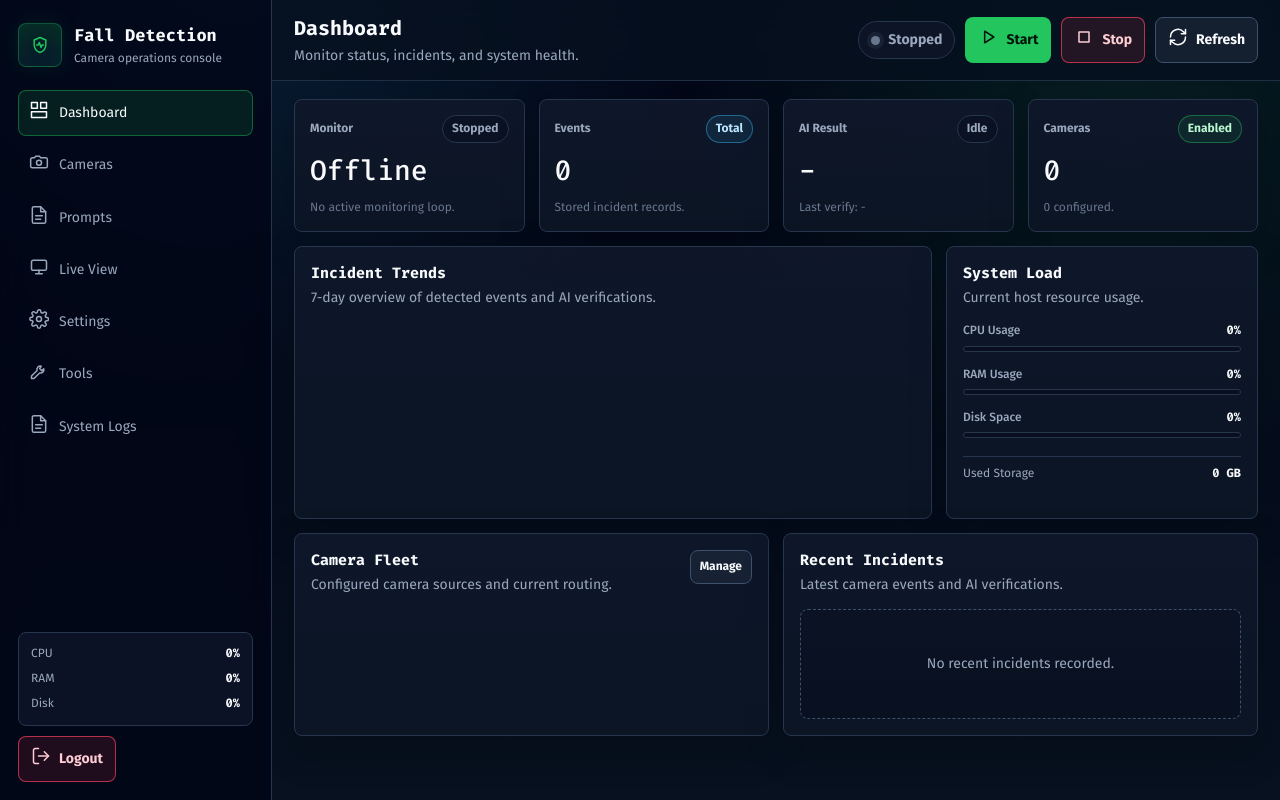
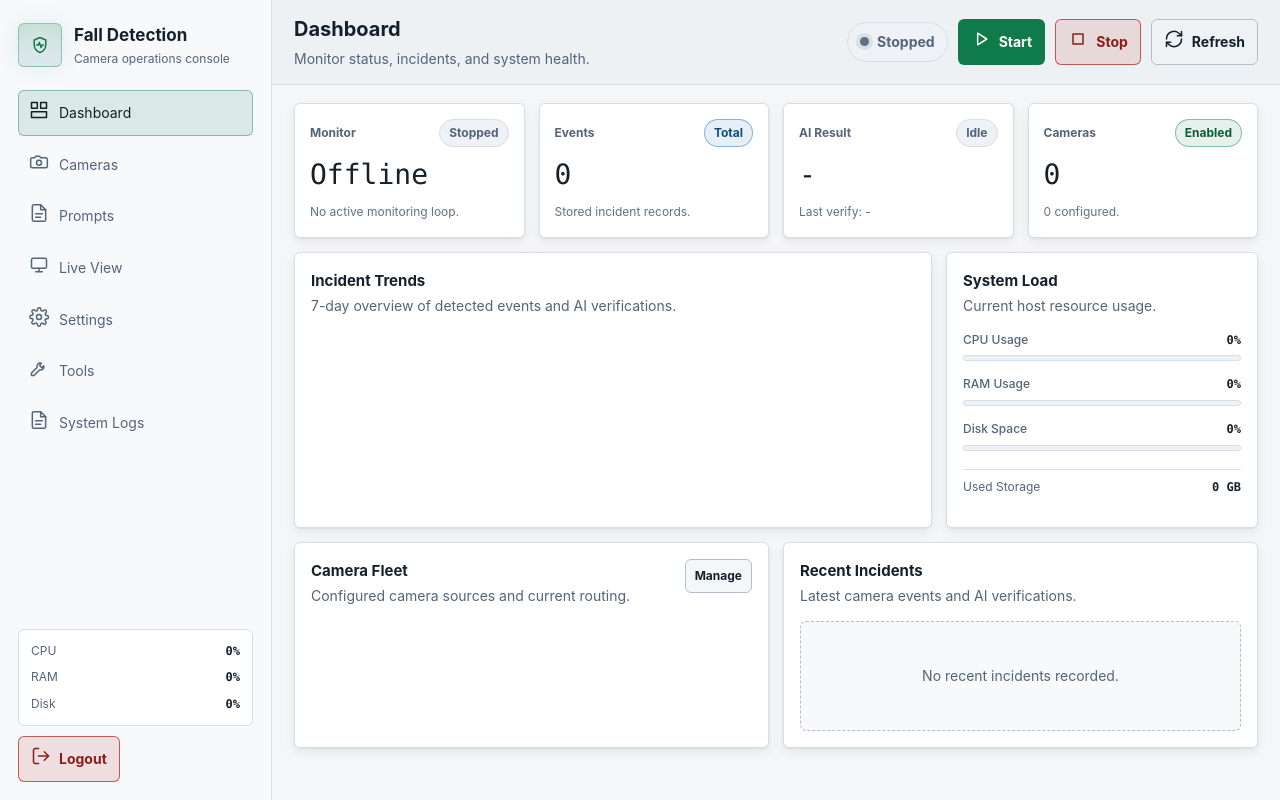
Before and after one commit to SamCh1/AI_detect, a FastAPI app: template fall_detection_web/templates/index.html in a window 1280 px wide. Run offline with FastAPI, Linux system fonts and the light colour scheme; the template is opened without the code that fills it, so the values that code supplies are empty; a map, chart or similar area stays blank; some libraries are stand-ins or nearby versions.

Commit message:
feat(260913-gqp-02): reskin index.html to clinical light theme
- Canonical :root token block, system font stack, no Google Fonts import
- Drop monospace from h1/h2/h3; keep it on .mono, .metric-line b,
  .stat-value, .system-gauge b (numeric telemetry)
- Flatten body gradient and dramatic panel/toast/gauge-track gradients to
  flat surface tokens; migrate the logContent/toolResult console <pre>
  inline styles to var(--console-bg)/var(--console-ink)
- Migrate all legacy hex/rgba literals per the migration map; index.html's
  own .live-card stays a dark media well like camera_detail.html's, with
  its header bar rebased to a dark overlay tone plus light console-ink text
- Fix a real bug the mechanical migration would have shipped: Chart.js
  dataset/tooltip/scale options are JS string literals evaluated by the
  Canvas 2D context, which does not resolve CSS custom properties — an
  earlier bulk substitution pass had turned literal hex colors there into
  "var(--good)"-style strings, which Chart.js/canvas cannot resolve and
  would have rendered as invalid/black. Reverted those specific sites to
  literal hex per the migration map's own explicit instruction to do so.
  Also updated the Chart.js fontConfig off the removed Fira Sans family,
  and rebased the two unspaced rgba(255,255,255 point-border highlights
  (a highlight tuned for a dark background) to a dark tint per the
  migration map's decision rule 5, since white-on-white is invisible.

Co-Authored-By: Claude Sonnet 5 <noreply@anthropic.com>

```diff
--- a/fall_detection_web/templates/index.html
+++ b/fall_detection_web/templates/index.html
@@ -6,41 +6,54 @@
   <title>Fall Detection Web</title>
   <link rel="icon" type="image/svg+xml" href="/favicon.ico">
   <style>
-    @import url('https://fonts.googleapis.com/css2?family=Fira+Code:wght@500;600;700&family=Fira+Sans:wght@400;500;600;700&display=swap');
-
     :root {
-      --bg: #020617;
-      --bg-soft: #07111f;
-      --surface: #0f172a;
-      --surface-2: #111c2f;
-      --surface-3: #1e293b;
-      --line: #26364d;
-      --line-strong: #3d506c;
-      --text: #f8fafc;
-      --muted: #9aa8bd;
-      --faint: #68778d;
-      --good: #22c55e;
-      --info: #38bdf8;
-      --warn: #f59e0b;
-      --bad: #f43f5e;
-      --violet: #a78bfa;
-      --shadow: 0 24px 80px rgba(0, 0, 0, .34);
-      --radius: 8px;
+      --bg: #f4f6f8;
+      --bg-soft: #eceff3;
+      --surface: #ffffff;
+      --surface-2: #f7f9fb;
+      --surface-3: #eef2f6;
+      --line: #d7dee6;
+      --line-strong: #b3bfcc;
+      --text: #16202b;
+      --muted: #55647a;
+      --faint: #627185;
+      --good: #0f7a4a;
+      --good-ink: #0b5c38;
+      --good-wash: #e6f4ec;
+      --good-edge: #9ccfb5;
+      --info: #1565a8;
+      --info-ink: #0f4c80;
+      --info-wash: #e4eff8;
+      --info-edge: #9dc2e0;
+      --warn: #8a5a00;
+      --warn-ink: #6b4500;
+      --warn-wash: #fbf0dd;
+      --warn-edge: #ddbc7e;
+      --bad: #b3261e;
+      --bad-ink: #8c1d18;
+      --bad-wash: #fbe9e7;
+      --bad-edge: #e3a9a4;
+      --neutral: #55647a;
+      --neutral-ink: #3d4a5c;
+      --neutral-wash: #eef1f5;
+      --neutral-edge: #c3ccd8;
+      --media-well: #0b0f14;
+      --console-bg: #10161d;
+      --console-ink: #cdd6e0;
+      --shadow: 0 1px 2px rgba(16, 32, 48, .06), 0 4px 12px rgba(16, 32, 48, .07);
+      --radius: 6px;
       --sidebar: 272px;
     }
 
     * { box-sizing: border-box; }
-    *::selection { background: rgba(34, 197, 94, .24); }
+    *::selection { background: rgba(15, 122, 74, .24); }
     html { min-height: 100%; background: var(--bg); }
     body {
       min-height: 100vh;
       margin: 0;
-      background:
-        radial-gradient(circle at 18% -12%, rgba(56, 189, 248, .15), transparent 31rem),
-        radial-gradient(circle at 88% 4%, rgba(34, 197, 94, .12), transparent 28rem),
-        linear-gradient(180deg, #020617 0%, #07111f 100%);
+      background: var(--bg);
       color: var(--text);
-      font: 14px/1.45 "Fira Sans", Arial, sans-serif;
+      font: 14px/1.55 -apple-system, BlinkMacSystemFont, "Segoe UI", Roboto, "Helvetica Neue", Arial, sans-serif;
     }
 
     button, input, textarea, select { font: inherit; }
@@ -48,7 +61,7 @@
     button:disabled { cursor: not-allowed; opacity: .55; }
     a { color: var(--info); text-decoration: none; }
     h1, h2, h3, p { margin: 0; }
-    h1, h2, h3, .mono { font-family: "Fira Code", ui-monospace, SFMono-Regular, Consolas, monospace; }
+    .mono { font-family: ui-monospace, SFMono-Regular, "SF Mono", Menlo, Consolas, monospace; }
     .hidden { display: none !important; }
 
     .app {
@@ -63,8 +76,7 @@
       height: 100vh;
       padding: 18px;
       border-right: 1px solid var(--line);
-      background: rgba(2, 6, 23, .78);
-      backdrop-filter: blur(18px);
+      background: var(--surface-2);
       display: flex;
       flex-direction: column;
       gap: 18px;
@@ -86,9 +98,9 @@
       align-items: center;
       justify-content: center;
       color: var(--good);
-      background: linear-gradient(180deg, rgba(34, 197, 94, .16), rgba(56, 189, 248, .08));
-      border: 1px solid rgba(34, 197, 94, .36);
-      box-shadow: inset 0 0 28px rgba(34, 197, 94, .08), 0 0 22px rgba(34, 197, 94, .10);
+      background: linear-gradient(180deg, rgba(15, 122, 74, .16), rgba(21, 101, 168, .08));
+      border: 1px solid rgba(15, 122, 74, .36);
+      box-shadow: inset 0 0 28px rgba(15, 122, 74, .08), 0 0 22px rgba(15, 122, 74, .10);
       flex: 0 0 auto;
     }
 
@@ -126,11 +138,11 @@
       transition: background .18s ease, border-color .18s ease, color .18s ease;
     }
 
-    .nav-btn:hover { color: var(--text); background: rgba(30, 41, 59, .62); }
+    .nav-btn:hover { color: var(--text); background: rgba(238, 242, 246, .62); }
     .nav-btn.active {
       color: var(--text);
-      border-color: rgba(34, 197, 94, .42);
-      background: rgba(34, 197, 94, .12);
+      border-color: rgba(15, 122, 74, .42);
+      background: rgba(15, 122, 74, .12);
     }
 
     .sidebar-foot {
@@ -142,7 +154,7 @@
     .mini-panel {
       border: 1px solid var(--line);
       border-radius: var(--radius);
-      background: rgba(15, 23, 42, .78);
+      background: var(--surface);
       padding: 12px;
       display: grid;
       gap: 8px;
@@ -156,7 +168,7 @@
       color: var(--muted);
       font-size: 12px;
     }
-    .metric-line b { color: var(--text); font-family: "Fira Code", monospace; }
+    .metric-line b { color: var(--text); font-family: ui-monospace, SFMono-Regular, "SF Mono", Menlo, Consolas, monospace; }
 
     .main {
       min-width: 0;
@@ -174,8 +186,8 @@
       align-items: center;
       justify-content: space-between;
       gap: 16px;
-      border-bottom: 1px solid rgba(38, 54, 77, .84);
-      background: rgba(7, 17, 31, .82);
+      border-bottom: 1px solid rgba(215, 222, 230, .84);
+      background: rgba(236, 239, 243, .82);
       backdrop-filter: blur(18px);
     }
 
@@ -193,7 +205,7 @@
       min-height: 38px;
       border: 1px solid var(--line);
       border-radius: 999px;
-      background: rgba(15, 23, 42, .78);
+      background: var(--neutral-wash);
       color: var(--muted);
       padding: 8px 12px;
       display: inline-flex;
@@ -208,20 +220,20 @@
       height: 9px;
       border-radius: 50%;
       background: var(--faint);
-      box-shadow: 0 0 0 4px rgba(104, 119, 141, .14);
+      box-shadow: 0 0 0 4px rgba(98, 113, 133, .14);
       position: relative;
     }
     .dot.running {
       background: var(--good);
-      box-shadow: 0 0 0 4px rgba(34, 197, 94, .16);
+      box-shadow: 0 0 0 4px rgba(15, 122, 74, .16);
       animation: radar-pulse 1.8s infinite;
     }
-    .dot.good { background: var(--good); box-shadow: 0 0 0 4px rgba(34, 197, 94, .16); }
-    .dot.bad { background: var(--bad); box-shadow: 0 0 0 4px rgba(244, 63, 94, .16); }
-    .dot.warn { background: var(--warn); box-shadow: 0 0 0 4px rgba(245, 158, 11, .16); }
+    .dot.good { background: var(--good); box-shadow: 0 0 0 4px rgba(15, 122, 74, .16); }
+    .dot.bad { background: var(--bad); box-shadow: 0 0 0 4px rgba(179, 38, 30, .16); }
+    .dot.warn { background: var(--warn); box-shadow: 0 0 0 4px rgba(138, 90, 0, .16); }
     @keyframes radar-pulse {
-      0% { box-shadow: 0 0 0 0px rgba(34, 197, 94, 0.45), 0 0 0 0px rgba(34, 197, 94, 0.2); }
-      100% { box-shadow: 0 0 0 8px rgba(34, 197, 94, 0), 0 0 0 16px rgba(34, 197, 94, 0); }
+      0% { box-shadow: 0 0 0 0px rgba(15, 122, 74, 0.45), 0 0 0 0px rgba(15, 122, 74, 0.2); }
+      100% { box-shadow: 0 0 0 8px rgba(15, 122, 74, 0), 0 0 0 16px rgba(15, 122, 74, 0); }
     }
 
     .view { display: none; }
@@ -238,8 +250,8 @@
     .panel, .stat-card {
       border: 1px solid var(--line);
       border-radius: var(--radius);
-      background: linear-gradient(180deg, rgba(15, 23, 42, .94), rgba(12, 21, 36, .94));
-      box-shadow: 0 14px 42px rgba(0, 0, 0, .18);
+      background: var(--surface);
+      box-shadow: var(--shadow);
     }
 
     .panel { padding: 16px; }
@@ -262,14 +274,14 @@
     }
     .stat-top { display: flex; justify-content: space-between; align-items: center; gap: 10px; }
     .stat-label { color: var(--muted); font-weight: 700; font-size: 12px; }
-    .stat-value { font-family: "Fira Code", monospace; font-size: 28px; line-height: 1; }
+    .stat-value { font-family: ui-monospace, SFMono-Regular, "SF Mono", Menlo, Consolas, monospace; font-size: 28px; line-height: 1; }
     .stat-note { color: var(--faint); font-size: 12px; min-height: 17px; }
 
     .btn {
       min-height: 40px;
       border: 1px solid var(--line-strong);
       border-radius: var(--radius);
-      background: rgba(30, 41, 59, .62);
+      background: rgba(238, 242, 246, .62);
       color: var(--text);
       padding: 9px 12px;
       display: inline-flex;
@@ -280,11 +292,11 @@
       transition: background .18s ease, border-color .18s ease, color .18s ease, opacity .18s ease;
       white-space: nowrap;
     }
-    .btn:hover { border-color: var(--info); background: rgba(56, 189, 248, .10); }
-    .btn.primary { border-color: rgba(34, 197, 94, .68); background: var(--good); color: #04130a; }
-    .btn.primary:hover { background: #4ade80; }
-    .btn.danger { border-color: rgba(244, 63, 94, .72); color: #fecdd3; background: rgba(244, 63, 94, .12); }
-    .btn.danger:hover { background: rgba(244, 63, 94, .20); }
+    .btn:hover { border-color: var(--info); background: rgba(21, 101, 168, .10); }
+    .btn.primary { border-color: rgba(15, 122, 74, .68); background: var(--good); color: #ffffff; }
+    .btn.primary:hover { background: var(--good-ink); }
+    .btn.danger { border-color: rgba(179, 38, 30, .72); color: var(--bad-ink); background: rgba(179, 38, 30, .12); }
+    .btn.danger:hover { background: rgba(179, 38, 30, .20); }
     .btn.ghost { background: transparent; }
     .btn.small { min-height: 34px; padding: 7px 9px; font-size: 12px; }
 
@@ -345,15 +357,15 @@
       border: 1px solid var(--line);
       padding: 4px 9px;
       color: var(--muted);
-      background: rgba(2, 6, 23, .28);
+      background: var(--neutral-wash);
       font-size: 12px;
       font-weight: 700;
       white-space: nowrap;
     }
-    .badge.good { color: #bbf7d0; border-color: rgba(34, 197, 94, .44); background: rgba(34, 197, 94, .10); }
-    .badge.bad { color: #fecdd3; border-color: rgba(244, 63, 94, .44); background: rgba(244, 63, 94, .10); }
-    .badge.warn { color: #fde68a; border-color: rgba(245, 158, 11, .44); background: rgba(245, 158, 11, .10); }
-    .badge.info { color: #bae6fd; border-color: rgba(56, 189, 248, .44); background: rgba(56, 189, 248, .10); }
+    .badge.good { color: var(--good-ink); border-color: rgba(15, 122, 74, .44); background: rgba(15, 122, 74, .10); }
+    .badge.bad { color: var(--bad-ink); border-color: rgba(179, 38, 30, .44); background: rgba(179, 38, 30, .10); }
+    .badge.warn { color: var(--warn-ink); border-color: rgba(138, 90, 0, .44); background: rgba(138, 90, 0, .10); }
+    .badge.info { color: var(--info-ink); border-color: rgba(21, 101, 168, .44); background: rgba(21, 101, 168, .10); }
 
     .stack { display: grid; gap: 10px; }
     .actions { display: flex; flex-wrap: wrap; gap: 8px; align-items: center; }
@@ -375,13 +387,13 @@
       padding: 18px;
       color: var(--muted);
       text-align: center;
-      background: rgba(2, 6, 23, .22);
+      background: var(--surface-2);
     }
 
     .camera-card, .prompt-card {
       border: 1px solid var(--line);
       border-radius: var(--radius);
-      background: rgba(2, 6, 23, .24);
+      background: var(--surface);
       padding: 13px;
       display: grid;
       gap: 12px;
@@ -478,12 +491,12 @@
     }
     .system-gauge b {
       color: var(--text);
-      font-family: "Fira Code", monospace;
+      font-family: ui-monospace, SFMono-Regular, "SF Mono", Menlo, Consolas, monospace;
       font-size: 12px;
     }
     .gauge-bar {
       height: 6px;
-      background: rgba(2, 6, 23, 0.4);
+      background: var(--surface-3);
       border: 1px solid var(--line);
       border-radius: 3px;
       overflow: hidden;
@@ -493,16 +506,16 @@
       width: 0%;
       background: linear-gradient(90deg, var(--info), var(--good));
       border-radius: 3px;
-      box-shadow: 0 0 8px rgba(34, 197, 94, 0.4);
+      box-shadow: 0 0 8px rgba(15, 122, 74, 0.4);
       transition: width 0.4s ease, background 0.4s ease, box-shadow 0.4s ease;
     }
     .gauge-fill.warn {
       background: linear-gradient(90deg, var(--info), var(--warn));
-      box-shadow: 0 0 8px rgba(245, 158, 11, 0.3);
+      box-shadow: 0 0 8px rgba(138, 90, 0, 0.3);
     }
     .gauge-fill.crit {
       background: linear-gradient(90deg, var(--warn), var(--bad));
-      box-shadow: 0 0 8px rgba(244, 63, 94, 0.4);
+      box-shadow: 0 0 8px rgba(179, 38, 30, 0.4);
     }
 
     /* Incident Row Styles */
@@ -1461,7 +1474,7 @@
           return;
         }
 
-        const fontConfig = { family: '"Fira Sans", Arial, sans-serif', size: 10 };
+        const fontConfig = { family: '-apple-system, BlinkMacSystemFont, "Segoe UI", Roboto, Arial, sans-serif', size: 10 };
         state.incidentChart = new Chart(ctx, {
           type: "line",
           data: {
@@ -1470,30 +1483,30 @@
               {
                 label: "Safe",
                 data: safeCounts,
-                borderColor: "#22c55e",
-                backgroundColor: "rgba(34, 197, 94, 0.08)",
+                borderColor: "#0f7a4a",
+                backgroundColor: "rgba(15, 122, 74, 0.08)",
                 borderWidth: 2,
                 tension: 0.35,
                 fill: true,
-                pointBackgroundColor: "#22c55e",
-                pointBorderColor: "rgba(255,255,255,0.05)",
+                pointBackgroundColor: "#0f7a4a",
+                pointBorderColor: "rgba(22, 32, 43, 0.05)",
                 pointHoverBackgroundColor: "#ffffff",
-                pointHoverBorderColor: "#22c55e",
+                pointHoverBorderColor: "#0f7a4a",
                 pointRadius: 2.5,
                 pointHoverRadius: 4.5
               },
               {
                 label: "Emergency",
                 data: emergencyCounts,
-                borderColor: "#f43f5e",
-                backgroundColor: "rgba(244, 63, 94, 0.08)",
+                borderColor: "#b3261e",
+                backgroundColor: "rgba(179, 38, 30, 0.08)",
                 borderWidth: 2,
                 tension: 0.35,
                 fill: true,
-                pointBackgroundColor: "#f43f5e",
-                pointBorderColor: "rgba(255,255,255,0.05)",
+                pointBackgroundColor: "#b3261e",
+                pointBorderColor: "rgba(22, 32, 43, 0.05)",
                 pointHoverBackgroundColor: "#ffffff",
-                pointHoverBorderColor: "#f43f5e",
+                pointHoverBorderColor: "#b3261e",
                 pointRadius: 2.5,
                 pointHoverRadius: 4.5
               }
@@ -1507,13 +1520,13 @@
                 display: true,
                 position: "top",
                 align: "end",
-                labels: { color: "#9aa8bd", font: fontConfig, boxWidth: 8, boxHeight: 8, padding: 8 }
+                labels: { color: "#55647a", font: fontConfig, boxWidth: 8, boxHeight: 8, padding: 8 }
               },
               tooltip: {
-                backgroundColor: "#0f172a",
-                titleColor: "#f8fafc",
-                bodyColor: "#dbe5f4",
-                borderColor: "#26364d",
+                backgroundColor: "#ffffff",
+                titleColor: "#16202b",
+                bodyColor: "#cdd6e0",
+                borderColor: "#d7dee6",
                 borderWidth: 1,
                 titleFont: fontConfig,
                 bodyFont: fontConfig,
@@ -1524,12 +1537,12 @@
             },
             scales: {
               x: {
-                grid: { color: "rgba(38, 54, 77, 0.2)", borderColor: "rgba(38, 54, 77, 0.4)" },
-                ticks: { color: "#9aa8bd", font: fontConfig }
+                grid: { color: "rgba(215, 222, 230, 0.2)", borderColor: "rgba(215, 222, 230, 0.4)" },
+                ticks: { color: "#55647a", font: fontConfig }
               },
               y: {
-                grid: { color: "rgba(38, 54, 77, 0.2)", borderColor: "rgba(38, 54, 77, 0.4)" },
-                ticks: { color: "#9aa8bd", font: fontConfig, stepSize: 1, precision: 0 },
+                grid: { color: "rgba(215, 222, 230, 0.2)", borderColor: "rgba(215, 222, 230, 0.4)" },
+                ticks: { color: "#55647a", font: fontConfig, stepSize: 1, precision: 0 },
                 min: 0
               }
             }
```
Also changed, not shown: other parts of fall_detection_web/templates/index.html (+25 -24 lines).
